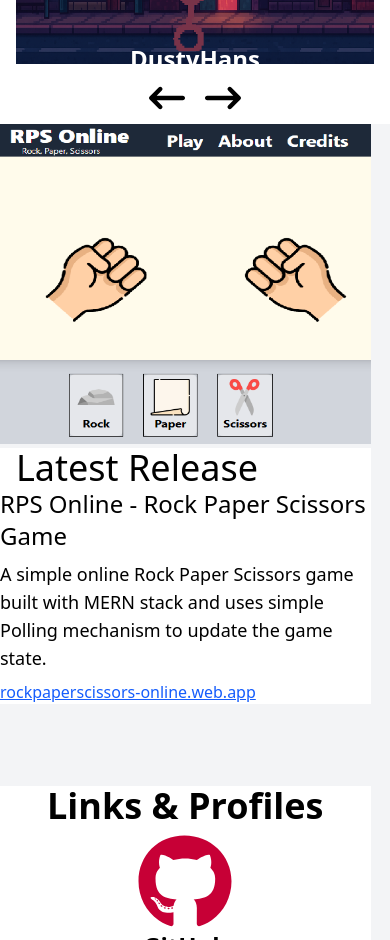
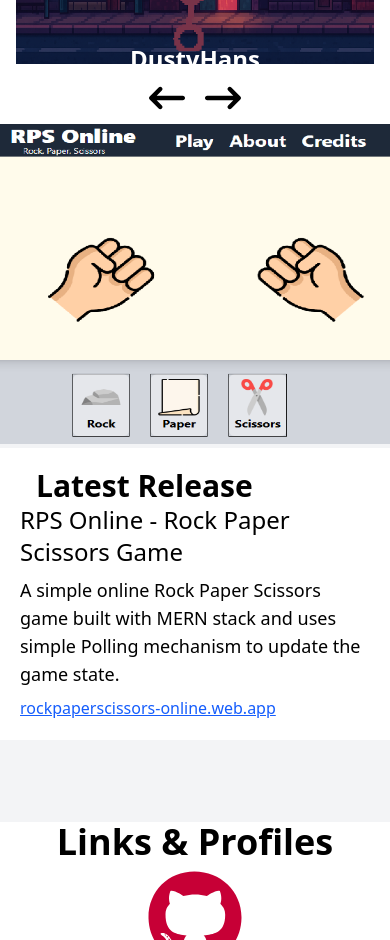
Before and after one commit to DustyCs/DustyCs.github.io, a React (Vite) app: page /#/ in a window 390 px wide. Shown: the part 860-1800 px from the top of the page. Built offline with nearby package versions, Linux system fonts and the light colour scheme.

Commit message:
[DEV] Latest release pass mobile

```diff
--- a/src/features/home-page/components/LatestRelease.jsx
+++ b/src/features/home-page/components/LatestRelease.jsx
@@ -9,11 +9,11 @@ export default function LatestRelease() {
             {/* only one image at a time - size 560x320 */}
               {
                 latestRelease.images.map((img, index) => (
-                    <img key={index} src={img} className='w-[100%] max-w-[35rem] max-h-[20rem]' alt="" />
+                    <img key={index} src={img} className='w-[100%] max-w-[25rem] max-h-[20rem] sm:max-w-[35rem] sm:max-h-[20rem]' alt="" />
                 ))
               }
-            <div className="mt-1 bg-white sm:h-[90%] sm:p-4">
-              <h1 className='text-4xl px-4'>Latest Release</h1>
+            <div className="mt-1 p-5 bg-white sm:h-[90%] sm:p-4">
+              <h1 className='text-3xl font-bold sm:text-4xl px-4'>Latest Release</h1>
               <h2 className='text-2xl'>{latestRelease.title}</h2>
               <p className='text-lg my-2'>{latestRelease.description}</p>
               <a href={"https://"+latestRelease.url} target="_blank" rel="noreferrer" className='text-blue-600 underline'>{latestRelease.url}</a>
--- a/src/features/home-page/components/SlideShow.jsx
+++ b/src/features/home-page/components/SlideShow.jsx
@@ -30,13 +30,16 @@ export default function ComponentSlider({ slides }) {
         <div className="
             flex mb-2 gap-5 items-center justify-center
             sm:absolute bottom-0 left-[50%] sm:translate-x-[-50%] sm:flex sm:self-center sm:gap-5">
-            <button className='text-4xl cursor-pointer ' onClick={prev}>
+            <button className='text-4xl sm:text-4xl cursor-pointer ' onClick={prev}>
                 <FaArrowLeftLong />
             </button>
-            <button className='text-4xl cursor-pointer' onClick={next}>
+            <button className='text-4xl sm:text-4xl cursor-pointer' onClick={next}>
                 <FaArrowRightLong />
             </button>
         </div>
     </div>
   )
 }
+
+// its useless to absolute the damn thing cause its the same as flex col center
+// so just make it flex col center - ffs
--- a/src/features/home-page/pages/HomePage.jsx
+++ b/src/features/home-page/pages/HomePage.jsx
@@ -88,7 +88,7 @@ export default function HomePage() {
     <div className='h-full'>
         <ComponentSlider slides={[Introduction, LatestProject, LatestGame]}/>
         <div className='w-[100%] sm:m-auto bg-gray-100'>
-          <div className='w-[95vw] sm:m-auto grid grid-cols-1 md:grid-cols-[2fr_1fr] gap-2'>
+          <div className='sm:w-[95vw] sm:m-auto grid grid-cols-1 md:grid-cols-[2fr_1fr] gap-2'>
             <LatestRelease />
             <Portfoli />
           </div>
```
